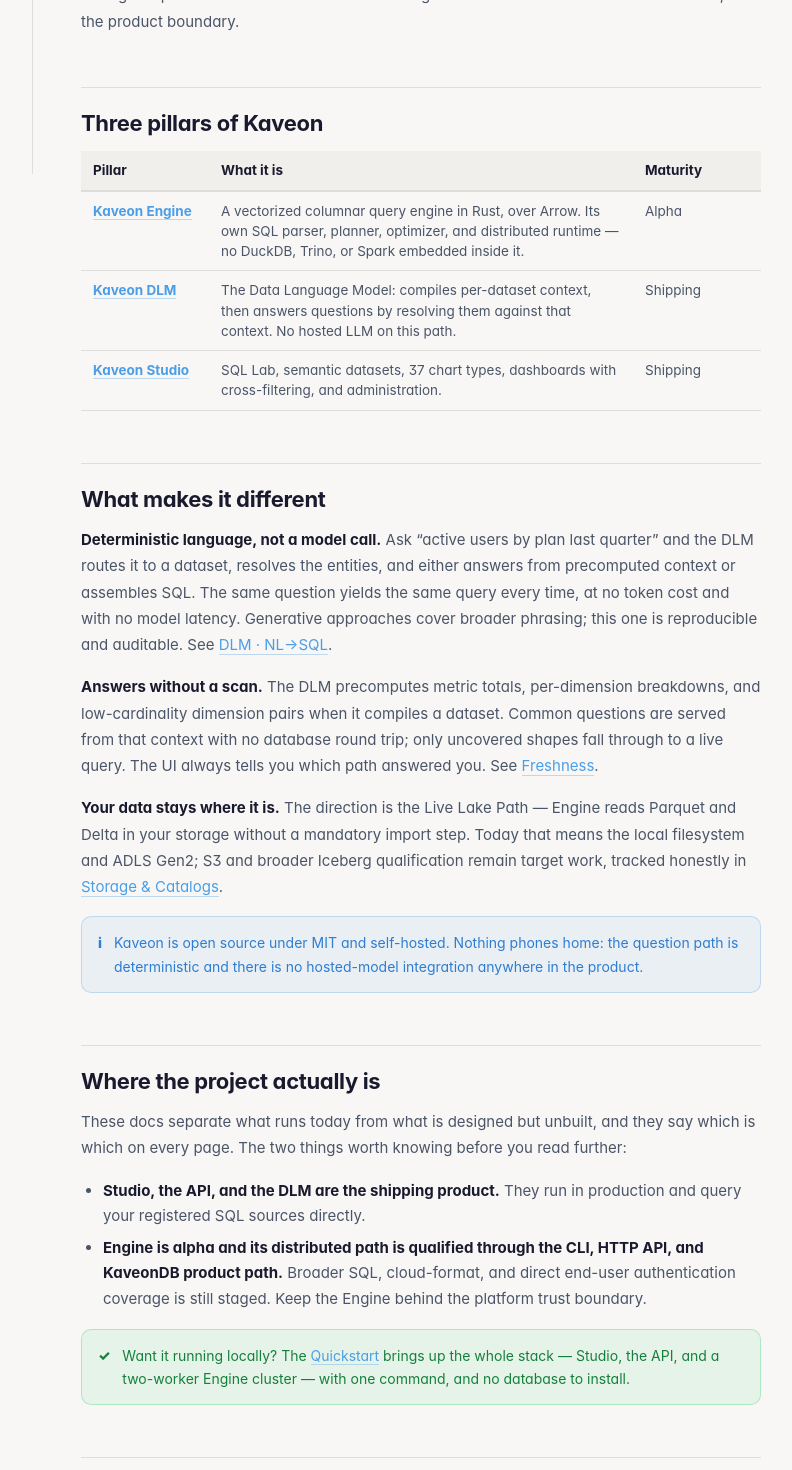
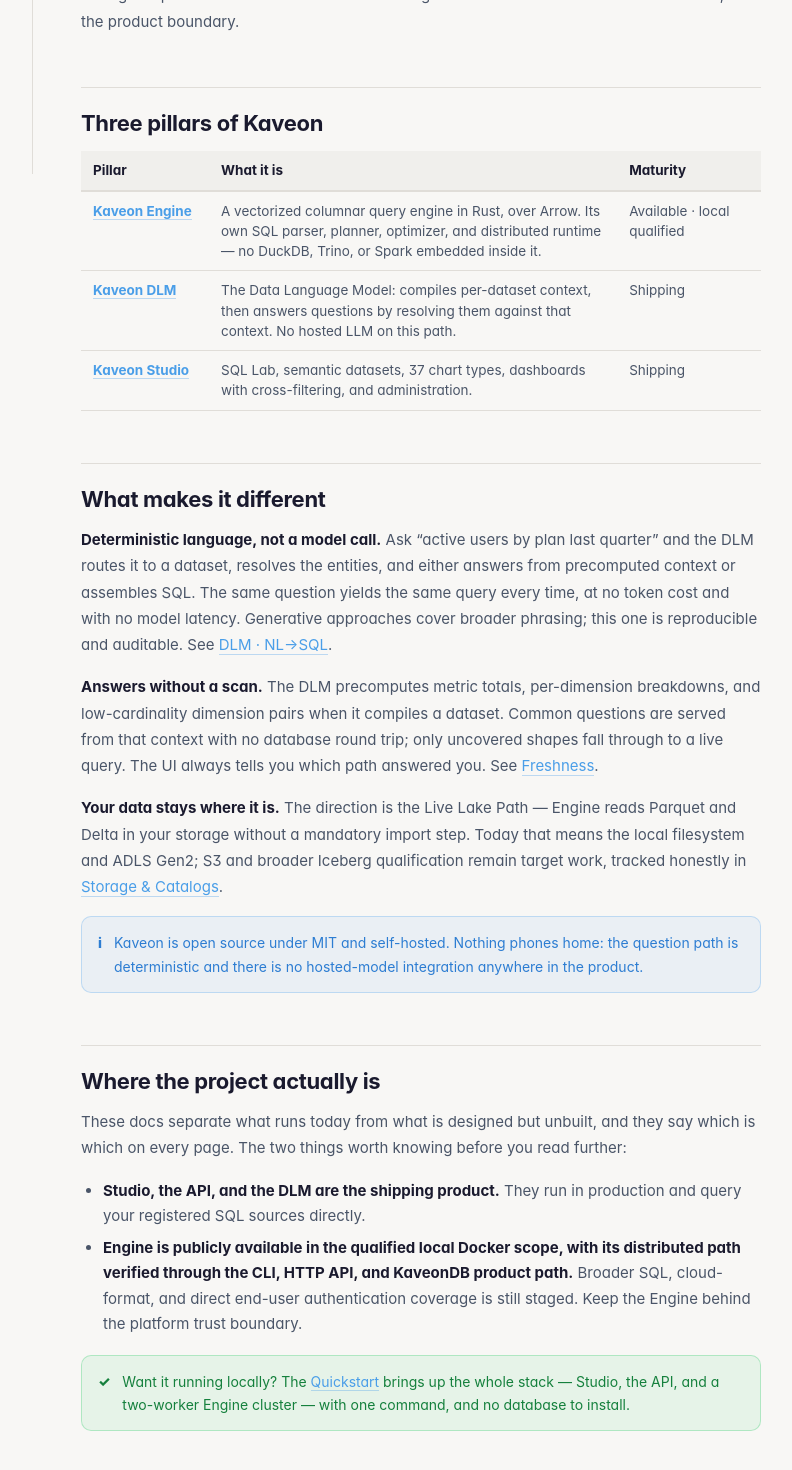
Before and after one commit to PruthviProdduturi/Kaveon, a Next.js app in the folder studio/: page /docs in a window 1280 px wide. Shown: the part 626-2096 px from the top of the page, without its empty margins (239-1031 px from the left). Built offline with nearby package versions, Linux system fonts and the light colour scheme; no server answers; a web font is replaced by a local one.

Commit message:
docs: publish engine local release scope

```diff
--- a/studio/app/ProductPage.tsx
+++ b/studio/app/ProductPage.tsx
@@ -353,7 +353,7 @@ export default function ProductPage({ benchmarks = null }: { benchmarks?: Benchm
             {[
               { name: "Kaveon Studio", status: "Available", color: B, body: "Questions, SQL Lab, governed dashboards, chart building, and operational exploration." },
               { name: "Data Language Model", status: "Available", color: B, body: "Compiled dataset semantics and deterministic NL→SQL for supported question classes." },
-              { name: "Kaveon Engine", status: "Alpha", color: "#f59e0b", body: "Distributed Arrow execution over Parquet and Delta tables on local storage, with exact memory accounting. Qualified on a cluster; broader cloud and format qualification remains staged." },
+              { name: "Kaveon Engine", status: "Available", color: B, body: "Distributed Arrow execution over Parquet and Delta tables with exact memory accounting. The local Docker release is qualified; broader cloud qualification remains staged." },
             ].map((pillar, index) => (
               <Anim key={pillar.name} dir="up" delay={index * 120} style={{ padding: "30px 28px", borderRadius: 16, background: "rgba(255,255,255,0.022)", border: "1px solid rgba(255,255,255,0.07)", minHeight: 220 }} className="about-card">
                 <div style={{ display: "flex", justifyContent: "flex-end", alignItems: "center", gap: 12, marginBottom: 28 }}>
@@ -366,7 +366,7 @@ export default function ProductPage({ benchmarks = null }: { benchmarks?: Benchm
           </div>
           <div aria-label="Capability status legend" style={{ display: "flex", justifyContent: "center", gap: 18, flexWrap: "wrap", marginTop: 26, color: "#9aa7b8", fontSize: 12 }}>
             <span style={{ display: "inline-flex", alignItems: "center", gap: 7 }}><span aria-hidden="true" style={{ width: 7, height: 7, borderRadius: "50%", background: "#4A9EE8", boxShadow: "0 0 10px #4A9EE855" }} />Available today</span>
-            <span style={{ display: "inline-flex", alignItems: "center", gap: 7 }}><span aria-hidden="true" style={{ width: 7, height: 7, borderRadius: "50%", background: "#f59e0b", boxShadow: "0 0 10px #f59e0b55" }} />Preview, clearly labeled</span>
+            <span style={{ display: "inline-flex", alignItems: "center", gap: 7 }}><span aria-hidden="true" style={{ width: 7, height: 7, borderRadius: "50%", background: "#8b98a9" }} />Cloud qualification staged</span>
           </div>
         </div>
       </section>
@@ -1071,7 +1071,7 @@ export default function ProductPage({ benchmarks = null }: { benchmarks?: Benchm
               { name: "Rust", version: "2024", color: "#f59e0b" },
               { name: "Apache Arrow", version: "54", color: B },
               { name: "Parquet", version: "Direct read", color: "#06b6d4" },
-              { name: "Delta Lake", version: "Local alpha", color: "#10b981" },
+              { name: "Delta Lake", version: "Local qualified", color: "#10b981" },
               { name: "Next.js", version: "15", color: "#fff" },
               { name: "React", version: "19", color: "#61dafb" },
               { name: "TypeScript", version: "5.x", color: "#3178c6" },
--- a/studio/app/docs/api-reference/page.tsx
+++ b/studio/app/docs/api-reference/page.tsx
@@ -7,7 +7,7 @@ export default function ApiReferenceDocs() {
     <PageHeader
       eyebrow="Platform"
       title="API reference"
-      lead="Kaveon exposes two independent HTTP surfaces: the FastAPI platform API that Studio calls, and the standalone Rust Engine API. They have different base paths, different authentication, and different maturity."
+      lead="Kaveon exposes two independent HTTP surfaces: the FastAPI platform API that Studio calls, and the standalone Rust Engine API. They have different base paths, authentication boundaries, and qualification scopes."
     />
 
     <Callout type="note">
@@ -19,7 +19,7 @@ export default function ApiReferenceDocs() {
     <table><thead><tr><th>Surface</th><th>Base path</th><th>Use for</th><th>Maturity</th></tr></thead><tbody>
       <tr><td>Studio proxy</td><td><code>/api/kaveon/*</code></td><td>Browser and user-facing clients</td><td>Current</td></tr>
       <tr><td>Platform API</td><td><code>/api/v1/*</code></td><td>Server-side integrations behind the trusted boundary</td><td>Current</td></tr>
-      <tr><td>Engine HTTP</td><td><code>/v1/*</code></td><td>SQL, catalog, cluster, and query operations</td><td>Alpha</td></tr>
+      <tr><td>Engine HTTP</td><td><code>/v1/*</code></td><td>SQL, catalog, cluster, and query operations</td><td>Available · local qualified</td></tr>
     </tbody></table>
 
     <h2>Authentication</h2>
--- a/studio/app/docs/architecture/page.tsx
+++ b/studio/app/docs/architecture/page.tsx
@@ -7,7 +7,7 @@ export default function ArchitectureDocs() {
     <div className="docs-prose">
       <PageHeader eyebrow="Platform" title="Architecture" lead="Kaveon is one product with three connected pillars: Kaveon Studio, the deterministic Data Language Model, and the Rust analytical Engine. Together they provide the governed product surface, semantic intelligence, and distributed execution path for lake-backed statements." />
 
-      <Callout type="note"><strong>Status vocabulary:</strong> Current means it is in the request path people use. Alpha means the path is implemented and qualified, but its SQL and cloud-format coverage is still expanding. Target means approved architecture that is not yet implemented.</Callout>
+      <Callout type="note"><strong>Status vocabulary:</strong> Available means the capability is implemented and qualified in the declared local Docker scope. Cloud qualification is called out separately where it remains staged. Target means approved architecture that is not yet implemented.</Callout>
 
       <Diagram src="/docs/architecture/kaveon-platform-architecture.svg" alt="Kaveon architecture showing Studio, DLM, and Engine with current and target boundaries" caption="Kaveon Intelligence is the governed capability across all three pillars. Solid connections are current; explicitly labeled target connections are roadmap architecture. Open the diagram for a full-size view." />
 
@@ -17,7 +17,7 @@ export default function ArchitectureDocs() {
         <tbody>
           <tr><td><strong>Kaveon Studio</strong></td><td>Next.js 15 · React 19</td><td>Current</td><td>Ask, SQL Lab, semantic datasets, charts, dashboards, and administration.</td></tr>
           <tr><td><strong>Platform API + DLM</strong></td><td>FastAPI · Python</td><td>Current</td><td>Authenticated application services, deterministic question resolution, and the statements it hands the Engine.</td></tr>
-          <tr><td><strong>Kaveon Engine</strong></td><td>Rust · Arrow · Delta on ADLS Gen2</td><td>Alpha · qualified path</td><td>Durable catalog, optimized plans, distributed vectorized stages, Arrow IPC exchange, cube and sketch answers, and KaveonDB transactional records.</td></tr>
+          <tr><td><strong>Kaveon Engine</strong></td><td>Rust · Arrow · Parquet/Delta</td><td>Available · local qualified</td><td>Durable catalog, optimized plans, distributed vectorized stages, Arrow IPC exchange, cube and sketch answers, and KaveonDB transactional records. Cloud deployment qualification is staged separately.</td></tr>
         </tbody>
       </table>
 
@@ -43,7 +43,7 @@ Coordinator: durable catalog → SQL → optimizer → stage graph
 Versioned fragments → worker tasks → Arrow IPC exchanges
   ▼
 local Parquet / Delta splits → root Arrow result`}</Code>
-      <p>The Engine executes distributed scans, partial and final aggregates, Sort/TopN, and repartitioned or broadcast joins, with retry, cancellation, exchange cleanup and bounded Sort/TopN spill. A cube-shaped aggregate skips execution entirely and is answered from precomputed cells and HyperLogLog sketches; the record says which lane a statement took. Delta on <strong>ADLS Gen2 is in production use</strong>. S3, Iceberg, aggregate and join spill, and engine HTTP authentication with TLS remain target work.</p>
+      <p>The Engine executes distributed scans, partial and final aggregates, Sort/TopN, and repartitioned or broadcast joins, with retry, cancellation, exchange cleanup and bounded Sort/TopN spill. A cube-shaped aggregate skips execution entirely and is answered from precomputed cells and HyperLogLog sketches; the record says which lane a statement took. Parquet and Delta on declared ADLS Gen2 datasets are qualified, while the cloud deployment gate remains staged. S3, Iceberg deployment, aggregate and join spill, and engine HTTP authentication with TLS remain target work.</p>
       <Callout type="warn">Internal exchange and catalog-mutation routes carry bearer tokens, but statement clients still have no end-user authentication, authorization or TLS of their own. In the reference deployment the Engine&rsquo;s ports are bound to localhost and only the API reaches them. Keep it behind a trusted boundary.</Callout>
 
       <h2>Data and control planes</h2>
--- a/studio/app/docs/data-sources/page.tsx
+++ b/studio/app/docs/data-sources/page.tsx
@@ -20,8 +20,9 @@ export default function DataSourcesDocs() {
           <tr><td>PostgreSQL</td><td>Studio + API · <code>postgresql</code></td><td>psycopg2</td></tr>
           <tr><td>MySQL</td><td>API only · <code>mysql</code></td><td>pymysql</td></tr>
           <tr><td>StarRocks</td><td>Studio + API · <code>starrocks</code></td><td>pymysql (MySQL protocol)</td></tr>
-          <tr><td>Local Parquet</td><td>Engine alpha</td><td>Arrow · Parquet</td></tr>
-          <tr><td>Trino, ADLS Gen2, S3, Delta Lake, Iceberg</td><td>Target</td><td>Not executable</td></tr>
+          <tr><td>Local Parquet</td><td>Engine · available</td><td>Arrow · Parquet</td></tr>
+          <tr><td>ADLS Gen2 Parquet / Delta Lake</td><td>Engine · qualified datasets</td><td>Arrow · object-store reader</td></tr>
+          <tr><td>S3 / Iceberg cloud deployment</td><td>Cloud qualification staged</td><td>Object-store reader</td></tr>
         </tbody>
       </table>
 
--- a/studio/app/docs/docs.css
+++ b/studio/app/docs/docs.css
@@ -168,6 +168,7 @@
 .docs-page-meta { display: flex; align-items: center; gap: 10px; white-space: nowrap; }
 .docs-page-meta .status { padding: 2px 7px; border: 1px solid rgba(34,197,94,.3); border-radius: 999px; color: #15803d; background: rgba(34,197,94,.08); font-weight: 700; text-transform: uppercase; letter-spacing: .05em; font-size: 9px; }
 .docs-page-meta .status.alpha { color: #b45309; border-color: rgba(245,158,11,.35); background: rgba(245,158,11,.09); }
+.docs-page-meta .status.available { color: #4a9ee8; border-color: rgba(74,158,232,.35); background: rgba(74,158,232,.09); }
 .docs-page-meta .status.reference { color: var(--accent); border-color: rgba(var(--accent-rgb),.3); background: rgba(var(--accent-rgb),.08); }
 .docs-heading-anchor { margin-left: 8px; border: 0 !important; color: var(--text-muted) !important; opacity: 0; font-weight: 500; text-decoration: none; }
 .docs-prose h2:hover .docs-heading-anchor, .docs-prose h3:hover .docs-heading-anchor, .docs-heading-anchor:focus-visible { opacity: 1; }
--- a/studio/app/docs/engine/distributed/page.tsx
+++ b/studio/app/docs/engine/distributed/page.tsx
@@ -2,14 +2,14 @@ import { Callout, PageHeader, Pager } from "../../../../components/docs/prose";
 
 export const metadata = { title: "Distributed Runtime" };
 export default function DistributedRuntimeDocs() { return <div className="docs-prose">
-  <PageHeader eyebrow="Engine" title="Distributed runtime" lead="Validated stage DAGs, versioned fragments, deterministic partitioning, authenticated Arrow exchange, retry, and cancellation form the current distributed alpha." />
+  <PageHeader eyebrow="Engine" title="Distributed runtime" lead="Validated stage DAGs, versioned fragments, deterministic partitioning, authenticated Arrow exchange, retry, and cancellation form the qualified local distributed runtime." />
   <h2>Query shapes</h2><table><thead><tr><th>Shape</th><th>Evidence</th></tr></thead><tbody>
     <tr><td>Scan/filter/project</td><td>Distributed and Docker-verified locally</td></tr><tr><td>Aggregate</td><td>Partial/final weighted AVG and exact distinct transport</td></tr><tr><td>Sort/TopN</td><td>Partial/final execution with bounded spill merge</td></tr><tr><td>Inner equi-join</td><td>Hash repartition and broadcast planning; distributed differential coverage</td></tr><tr><td>Left/right/full equi-join</td><td>Representative server-level differential cases pass; broader skew, failure, and sustained-concurrency qualification remains</td></tr><tr><td>Cross join</td><td>Representative server-level differential case passes; it uses one partition and fails closed when the build cannot fit memory</td></tr>
   </tbody></table>
   <h2>How a distributed query moves</h2><p>The coordinator resolves a version-pinned catalog snapshot, builds a stage graph, and assigns validated fragments to workers. Scan and partial operators run close to the files. Hash repartition exchanges Arrow batches by join or grouping key; a single final stage merges the partitions when global ordering or aggregation requires it. A broadcast plan is used only when the build side satisfies the memory contract.</p>
   <p>Join conditions currently require equality keys for repartitioning. Cross joins deliberately use one partition and fail closed when the build cannot fit the reserved memory; this protects correctness and prevents an accidental all-to-all explosion.</p>
   <h2>Exchange and recovery</h2><p>Arrow IPC v2 identifies query, stage, exchange, attempt, and partition. Authenticated stores enforce byte/count ceilings and idempotency. Retry rotates attempts, stale work fails closed, cancellation propagates, and cleanup releases state. The executor has dedicated tests for nulls, duplicates, skew, spill, inner/outer/cross semantics, and memory cleanup; server-level representative join qualification now passes.</p>
-  <Callout type="warn">Streaming exchange, durable spooling, skew mitigation, cost-based distribution, admission/resource groups, and sustained worker-loss/concurrency evidence remain production gates. These are the differences that still separate the current alpha from a Trino- or ClickHouse-class production runtime.</Callout>
+  <Callout type="warn">Streaming exchange, durable spooling, skew mitigation, cost-based distribution, admission/resource groups, and sustained worker-loss/concurrency evidence remain cloud qualification gates. They are explicitly staged before a cloud-production claim.</Callout>
   <h2>Capability boundary</h2><p>Kaveon owns the SQL parser, planner, Arrow operators, catalog resolution, exchange protocol, and memory accounting. It does not embed Trino, ClickHouse, Spark, or DuckDB. A capability is promoted only after parser, planner, physical execution, distributed fragments, correctness tests, and operational evidence agree; a passing local operator test alone does not make a distributed feature production-ready.</p>
   <h2>Roadmap to production-class distribution</h2><table><thead><tr><th>Workstream</th><th>Why it matters</th><th>Current position</th></tr></thead><tbody>
     <tr><td>Cost-based and adaptive planning</td><td>Choose broadcast, repartition, join order, and runtime strategies from exact statistics</td><td>Statistics and distribution hooks exist; broad join enumeration and adaptive reordering remain open</td></tr>
--- a/studio/app/docs/memory/page.tsx
+++ b/studio/app/docs/memory/page.tsx
@@ -5,7 +5,7 @@ export const metadata = { title: "Engine Memory" };
 export default function EngineMemoryDocs() {
   return <div className="docs-prose">
     <PageHeader eyebrow="Engine" title="Engine memory management" lead="Kaveon reserves retained execution state against explicit query budgets and fails closed when a bounded operator cannot continue safely." />
-    <Callout type="warn"><strong>Alpha boundary:</strong> coordinator and worker execution propagate query budgets into retained operator state. Logical reservations are not a universal process RSS ceiling: decoders, runtime overhead, and retained caller buffers require separate limits and measurement.</Callout>
+    <Callout type="warn"><strong>Qualification boundary:</strong> coordinator and worker execution propagate query budgets into retained operator state. Logical reservations are not a universal process RSS ceiling: decoders, runtime overhead, and retained caller buffers require separate limits and measurement.</Callout>
 
     <h2>Budget hierarchy</h2>
     <ol>
--- a/studio/app/docs/page.tsx
+++ b/studio/app/docs/page.tsx
@@ -33,7 +33,7 @@ export default function DocsIntro() {
           <tr>
             <td><strong><a href="/docs/engine">Kaveon Engine</a></strong></td>
             <td>A vectorized columnar query engine in Rust, over Arrow. Its own SQL parser, planner, optimizer, and distributed runtime — no DuckDB, Trino, or Spark embedded inside it.</td>
-            <td>Alpha</td>
+            <td>Available · local qualified</td>
           </tr>
           <tr>
             <td><strong><a href="/docs/dlm">Kaveon DLM</a></strong></td>
@@ -85,9 +85,10 @@ export default function DocsIntro() {
           query your registered SQL sources directly.
         </li>
         <li>
-          <strong>Engine is alpha and its distributed path is qualified through the CLI, HTTP API, and KaveonDB
-          product path.</strong> Broader SQL, cloud-format, and direct end-user authentication coverage is still
-          staged. Keep the Engine behind the platform trust boundary.
+          <strong>Engine is publicly available in the qualified local Docker scope, with its distributed path
+          verified through the CLI, HTTP API, and KaveonDB product path.</strong> Broader SQL, cloud-format,
+          and direct end-user authentication coverage is still staged. Keep the Engine behind the platform
+          trust boundary.
         </li>
       </ul>
 
--- a/studio/app/docs/releases/page.tsx
+++ b/studio/app/docs/releases/page.tsx
@@ -4,9 +4,9 @@ export const metadata = { title: "Releases and Changelog" };
 
 export default function ReleaseDocs() {
   return <div className="docs-prose">
-    <PageHeader eyebrow="Deploy &amp; Operate" title="Releases and changelog" lead="There is not yet a canonical historical changelog or stable platform release channel. Release notes must separate shipped behavior from alpha Engine work and roadmap targets." />
+    <PageHeader eyebrow="Deploy &amp; Operate" title="Releases and changelog" lead="Kaveon publishes reproducible Engine artifacts and a moving platform channel. Release notes separate shipped behavior, qualified local scope, cloud gates, and roadmap targets." />
     <h2>Current channels</h2>
-    <ul><li>Platform workflows build/deploy from <code>dev</code>; workflow success is not a versioned release note.</li><li>Engine CI publishes a moving <code>engine-dev</code> prerelease after successful dev builds.</li><li>No stable support window or API deprecation period is declared.</li></ul>
+    <ul><li>Platform workflows build/deploy from <code>dev</code>; workflow success is not a versioned release note.</li><li>Engine CI publishes a reproducible moving <code>engine-dev</code> prerelease after successful dev builds; the local Docker scope is qualified.</li><li>No stable support window or API deprecation period is declared.</li></ul>
     <h2>What every release note needs</h2>
     <ul><li>Identifier, commit, date, and maturity.</li><li>Affected components and user-visible changes.</li><li>Breaking API, configuration, auth, or metadata changes.</li><li>Upgrade, rollback, known limitations, and security notes.</li><li>Validation evidence and reproducible context for performance claims.</li></ul>
     <h2>Categories</h2>
--- a/studio/components/docs/manifest.ts
+++ b/studio/components/docs/manifest.ts
@@ -7,12 +7,11 @@ export type DocsItem = {
    * Required, so that adding a page is adding a claim about its maturity
    * rather than inheriting one. This used to be optional with `"Stable"` as
    * the fallback, which meant 25 of 39 pages asserted stability because
-   * nobody had said otherwise -- `/docs/sql-compatibility`, whose own
-   * description reads "See what the alpha Engine can execute", displayed
-   * Stable. The values here follow the maturity each pillar is documented at:
-   * Engine alpha, CLI beta, Studio and DLM shipping.
+   * nobody had said otherwise. The values here follow the maturity each
+   * pillar is documented at: Engine available in the qualified local scope,
+   * CLI beta, Studio and DLM shipping.
    */
-  status: "Stable" | "Beta" | "Alpha" | "Reference";
+  status: "Stable" | "Beta" | "Alpha" | "Available" | "Reference";
   /**
    * The date someone last checked this page against the product. Absent means
    * exactly that and renders nothing: there used to be a single hardcoded
@@ -70,13 +69,13 @@ export const DOCS_NAV: readonly DocsGroup[] = [
   {
     label: "Engine",
     items: [
-      { title: "Kaveon Engine", href: "/docs/engine", description: "Run the alpha Rust query engine.", keywords: ["rust", "parquet", "cli"], status: "Alpha" },
-      { title: "Engine Architecture", href: "/docs/engine/architecture", description: "Understand processes, crates, startup, and boundaries.", keywords: ["coordinator", "worker", "startup"], status: "Alpha", lastVerified: "September 4, 2026" },
-      { title: "Engine SQL", href: "/docs/engine/sql", description: "Track committed SQL semantics and integration gates.", keywords: ["sql", "function", "window"], status: "Alpha", lastVerified: "September 4, 2026" },
-      { title: "Distributed Runtime", href: "/docs/engine/distributed", description: "Follow stages, fragments, tasks, exchange, retry, and cancellation.", keywords: ["stage", "fragment", "exchange"], status: "Alpha", lastVerified: "September 4, 2026" },
-      { title: "Storage & Catalogs", href: "/docs/engine/storage", description: "Read Parquet/Delta and understand native metadata.", keywords: ["parquet", "delta", "catalog"], status: "Alpha", lastVerified: "September 4, 2026" },
-      { title: "Engine Memory", href: "/docs/memory", description: "Understand admission, reservations, spill, and current safety boundaries.", keywords: ["memory", "spill", "admission"], status: "Alpha", lastVerified: "September 4, 2026" },
-      { title: "SQL Compatibility", href: "/docs/sql-compatibility", description: "See what the alpha Engine can execute.", keywords: ["order by", "aggregate", "operator"], status: "Alpha" },
+      { title: "Kaveon Engine", href: "/docs/engine", description: "Run the publicly available local Docker release of the Rust query engine.", keywords: ["rust", "parquet", "cli"], status: "Available" },
+      { title: "Engine Architecture", href: "/docs/engine/architecture", description: "Understand processes, crates, startup, and boundaries in the qualified local release.", keywords: ["coordinator", "worker", "startup"], status: "Available", lastVerified: "November 22, 2026" },
+      { title: "Engine SQL", href: "/docs/engine/sql", description: "Track committed SQL semantics and integration gates.", keywords: ["sql", "function", "window"], status: "Available", lastVerified: "November 22, 2026" },
+      { title: "Distributed Runtime", href: "/docs/engine/distributed", description: "Follow stages, fragments, tasks, exchange, retry, and cancellation.", keywords: ["stage", "fragment", "exchange"], status: "Available", lastVerified: "November 22, 2026" },
+      { title: "Storage & Catalogs", href: "/docs/engine/storage", description: "Read Parquet/Delta and understand native metadata.", keywords: ["parquet", "delta", "catalog"], status: "Available", lastVerified: "November 22, 2026" },
+      { title: "Engine Memory", href: "/docs/memory", description: "Understand admission, reservations, spill, and current safety boundaries.", keywords: ["memory", "spill", "admission"], status: "Available", lastVerified: "November 22, 2026" },
+      { title: "SQL Compatibility", href: "/docs/sql-compatibility", description: "See what the qualified local Engine can execute.", keywords: ["order by", "aggregate", "operator"], status: "Available" },
     ],
   },
   {
```
